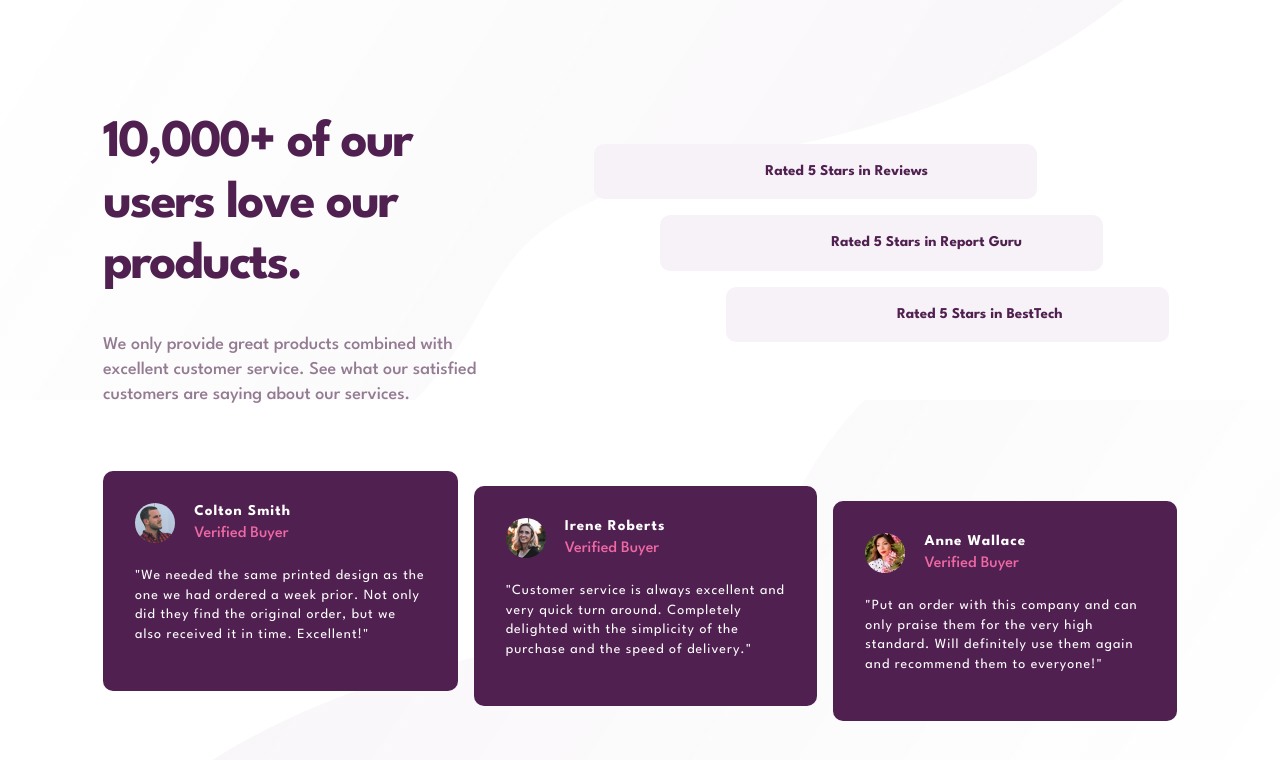
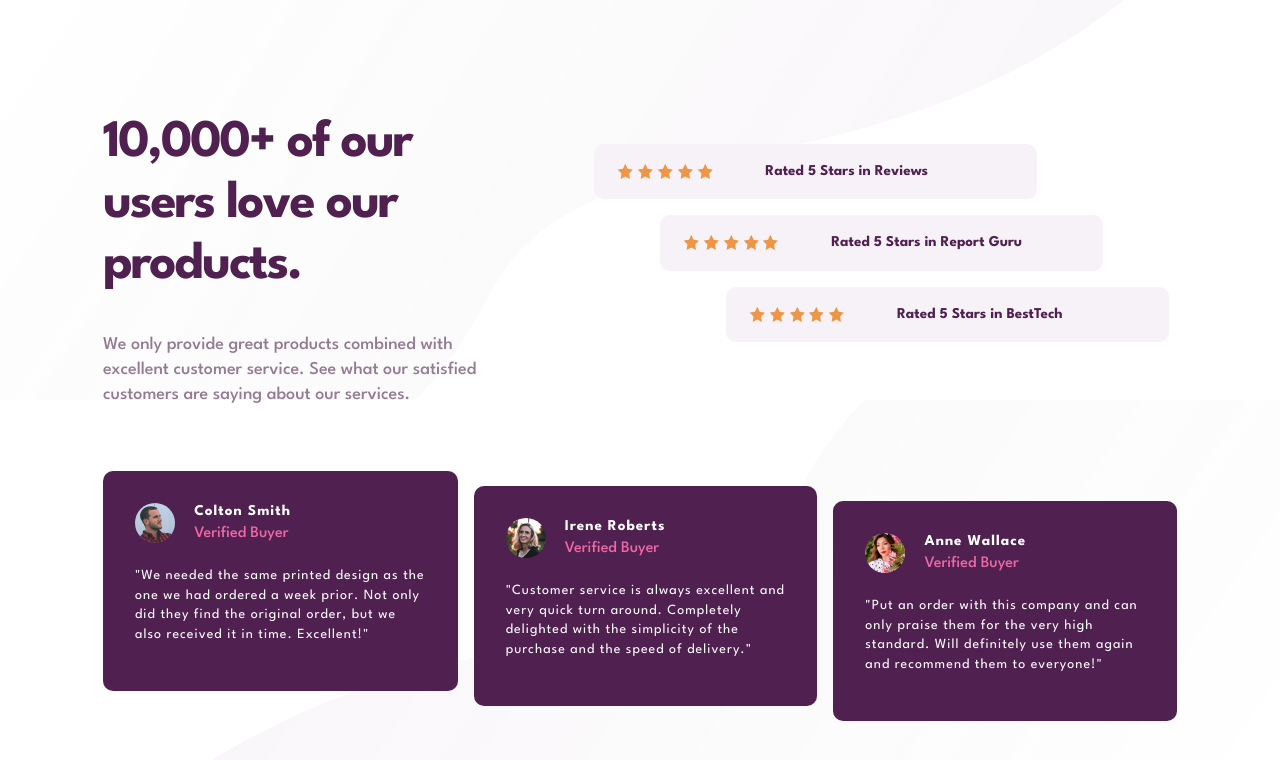
Before and after one commit to 0Tahan0/Social-proof-section, a plain HTML site: page index.html in a window 1280 px wide. Drawn offline with nearby package versions, Linux system fonts and the light colour scheme; the site is published under a folder, as on GitHub Pages, so addresses that start at the root find nothing.

Commit message:
Add files via upload

```diff
--- a/index.html
+++ b/index.html
@@ -56,11 +56,11 @@
             <!-- evaluation-card -->
             <div class="evaluation-card">
               <div class="stars-box">
-                <img src="/assets/images/icon-star.svg" />
-                <img src="/assets/images/icon-star.svg" />
-                <img src="/assets/images/icon-star.svg" />
-                <img src="/assets/images/icon-star.svg" />
-                <img src="/assets/images/icon-star.svg" />
+                <img src="assets/images/icon-star.svg" />
+                <img src="assets/images/icon-star.svg" />
+                <img src="assets/images/icon-star.svg" />
+                <img src="assets/images/icon-star.svg" />
+                <img src="assets/images/icon-star.svg" />
               </div>
               <p>Rated 5 Stars in Reviews</p>
             </div>
@@ -68,11 +68,11 @@
             <!-- evaluation-card -->
             <div class="evaluation-card">
               <div class="stars-box">
-                <img src="/assets/images/icon-star.svg" />
-                <img src="/assets/images/icon-star.svg" />
-                <img src="/assets/images/icon-star.svg" />
-                <img src="/assets/images/icon-star.svg" />
-                <img src="/assets/images/icon-star.svg" />
+                <img src="assets/images/icon-star.svg" />
+                <img src="assets/images/icon-star.svg" />
+                <img src="assets/images/icon-star.svg" />
+                <img src="assets/images/icon-star.svg" />
+                <img src="assets/images/icon-star.svg" />
               </div>
               <p>Rated 5 Stars in Report Guru</p>
             </div>
@@ -80,11 +80,11 @@
             <!-- evaluation-card -->
             <div class="evaluation-card">
               <div class="stars-box">
-                <img src="/assets/images/icon-star.svg" />
-                <img src="/assets/images/icon-star.svg" />
-                <img src="/assets/images/icon-star.svg" />
-                <img src="/assets/images/icon-star.svg" />
-                <img src="/assets/images/icon-star.svg" />
+                <img src="assets/images/icon-star.svg" />
+                <img src="assets/images/icon-star.svg" />
+                <img src="assets/images/icon-star.svg" />
+                <img src="assets/images/icon-star.svg" />
+                <img src="assets/images/icon-star.svg" />
               </div>
               <p>Rated 5 Stars in BestTech</p>
             </div>
```
